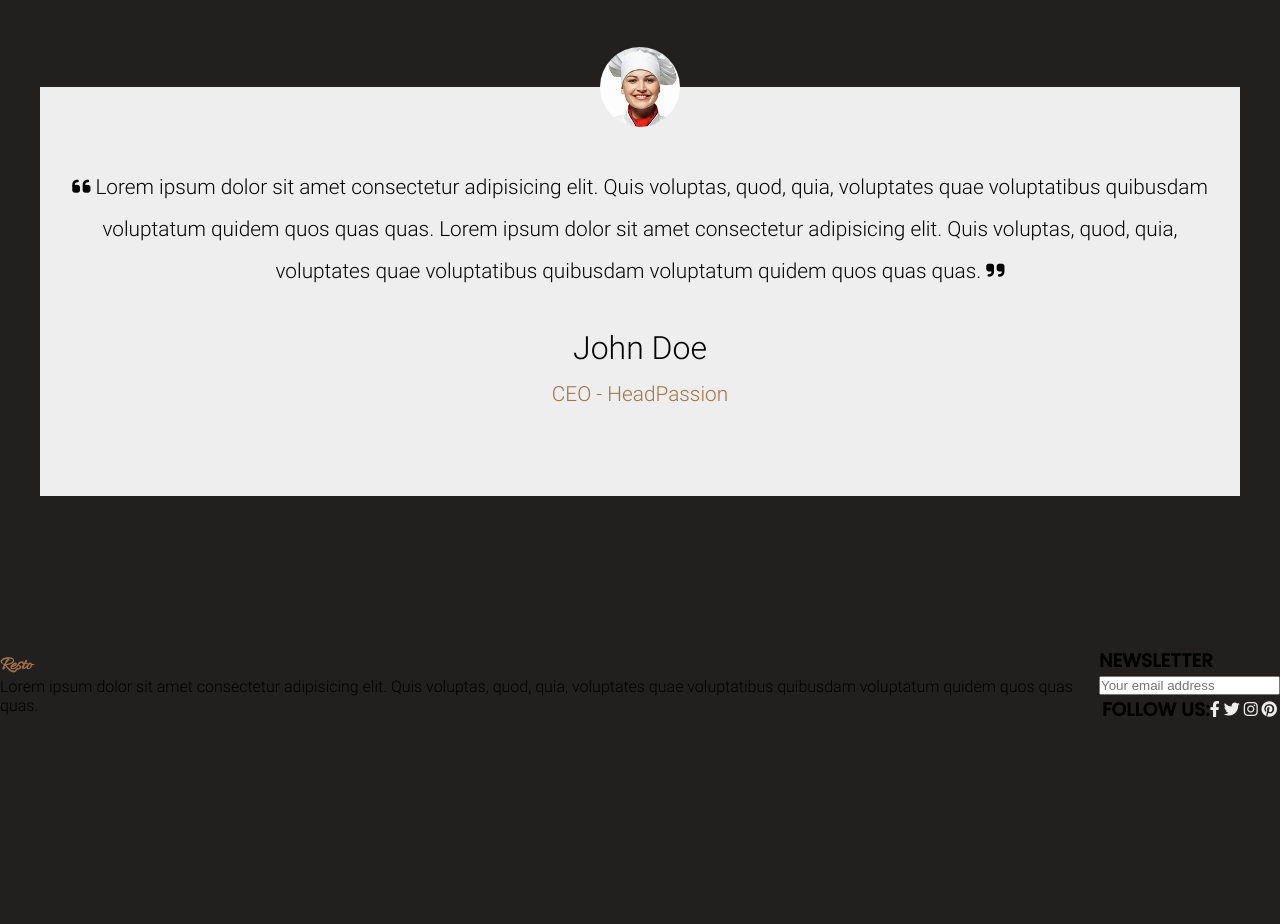
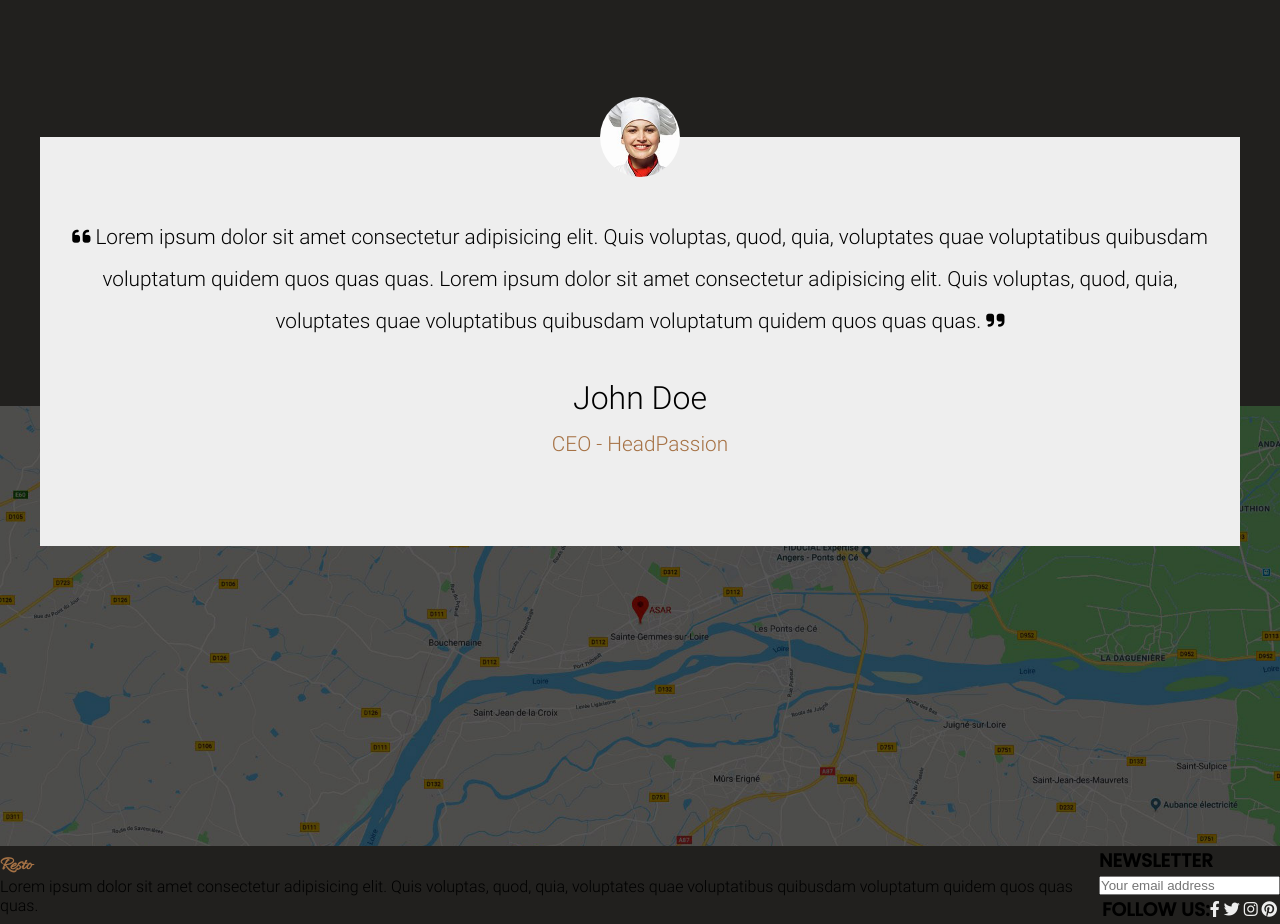
Before and after one commit to GioGio-Armani/le-resto.github.io, a plain HTML site: page index.html in a window 1280 px wide. Shown: the part 4160-5084 px from the top of the page. Before the commit the page ends 4884 px from the top, so only its background shows below. Drawn offline with Linux system fonts and the light colour scheme.

Commit message:
fin section 5

```diff
--- a/assets/styles/layouts/_main.scss
+++ b/assets/styles/layouts/_main.scss
@@ -585,11 +585,25 @@
     }
   }
 }
+.section-about {
+  position: relative;
+  padding: 200px 0 300px;
+
+  .background-about {
+    position: absolute;
+    bottom: 0;
+    left: 0;
+    width: 100%;
+    height: 440px;
+    background: url(/assets/img/gmap.jpg);
+    background-size: cover;
+    background-position: center;
+    z-index: -1;
+  }
+}
 .about {
   max-width: 1200px;
   margin: 0 auto;
-  margin-top: 150px;
-  margin-bottom: 150px;
   background: $color1;
   padding: 80px 30px;
   position: relative;
--- a/index.html
+++ b/index.html
@@ -312,7 +312,7 @@
           </div>
         </div>
       </section>
-      <section>
+      <section class="section-about">
         <div class="about">
           <img
             class="avatar"
@@ -334,6 +334,7 @@
             <p class="metier">CEO - HeadPassion</p>
           </div>
         </div>
+        <div class="background-about"></div>
       </section>
     </main>
     <footer>
```
Also changed, not shown: assets/styles/index.css, 1 other file.
